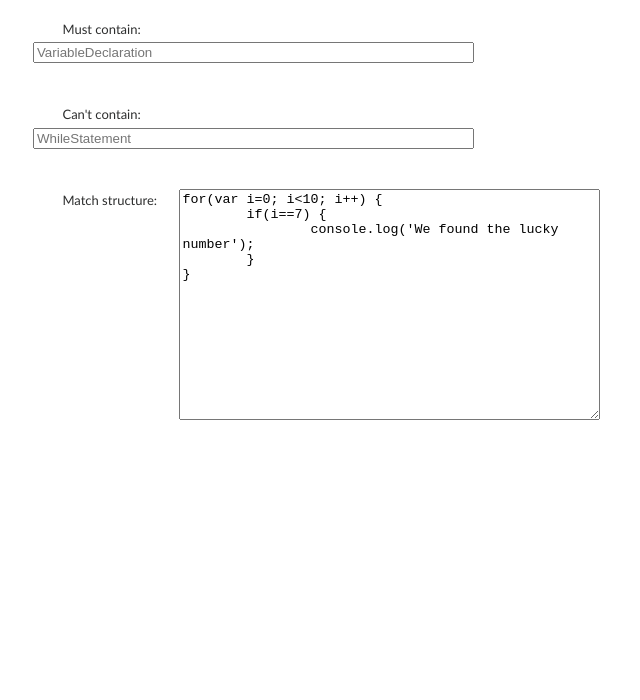
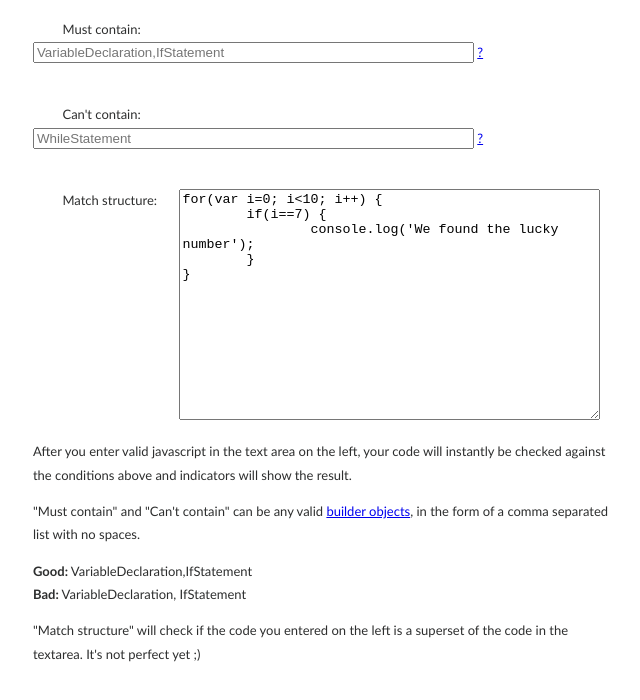
Before and after one commit to beaulm/khan, a website: page index.html in a window 1280 px wide. Shown: the whole page, without its empty margins (591-1231 px from the left). Drawn offline with Linux system fonts and the light colour scheme.

Commit message:
Added some instructions

```diff
--- a/api.js
+++ b/api.js
@@ -1,3 +1,4 @@
+//Check if the current statement creates new block scope
 function newBlock(statement) {
   if(statement.hasOwnProperty('body')) {
     return statement.body;
--- a/index.html
+++ b/index.html
@@ -57,6 +57,10 @@
 			#results input {
 				margin-bottom: 3em;
 			}
+
+			#description {
+				clear: both;
+			}
     </style>
 	</head>
 	<body>
@@ -65,11 +69,11 @@
 			<form id="settings" name="settings">
 				<div id="mustContainStatus" class="resultIndicator"></div>
 				<label for="mustContain">Must contain:</label>
-				<input id="mustContain" class="inputElement" name="mustContain" type="text" placeholder="VariableDeclaration" size="52" />
+				<input id="mustContain" class="inputElement" name="mustContain" type="text" placeholder="VariableDeclaration,IfStatement" size="52" /> <a href="https://developer.mozilla.org/en-US/docs/Mozilla/Projects/SpiderMonkey/Parser_API#Builder_objects" title="Support for any https://developer.mozilla.org/en-US/docs/Mozilla/Projects/SpiderMonkey/Parser_API#Builder_objects in a commas separated list(without spaces)">?</a>
 				<br />
 				<div id="cantContainStatus" class="resultIndicator"></div>
 				<label for="cantContain">Can't contain:</label>
-				<input id="cantContain" class="inputElement" name="cantContain" type="text" placeholder="WhileStatement" size="52" />
+				<input id="cantContain" class="inputElement" name="cantContain" type="text" placeholder="WhileStatement" size="52" /> <a href="https://developer.mozilla.org/en-US/docs/Mozilla/Projects/SpiderMonkey/Parser_API#Builder_objects" title="Support for any https://developer.mozilla.org/en-US/docs/Mozilla/Projects/SpiderMonkey/Parser_API#Builder_objects in a commas separated list(without spaces)">?</a>
 				<br />
 				<div id="matchesStructureStatus" class="resultIndicator"></div>
 				<label for="matchesStructure">Match structure:</label>
@@ -81,6 +85,10 @@ for(var i=0; i&lt;10; i++) {
 }
 				</textarea>
 			</form>
+			<p>After you enter valid javascript in the text area on the left, your code will instantly be checked against the conditions above and indicators will show the result.</p>
+			<p>"Must contain" and "Can't contain" can be any valid <a href="https://developer.mozilla.org/en-US/docs/Mozilla/Projects/SpiderMonkey/Parser_API#Builder_objects" target="_blank">builder objects</a>, in the form of a comma separated list with no spaces.</p>
+			<p><strong>Good:</strong> VariableDeclaration,IfStatement<br /><strong>Bad:</strong> VariableDeclaration, IfStatement</p>
+			<p>"Match structure" will check if the code you entered on the left is a superset of the code in the textarea. It's not perfect yet ;)</p>
 		</div>
     <script src="./bundle.js"></script>
 	</body>
```
